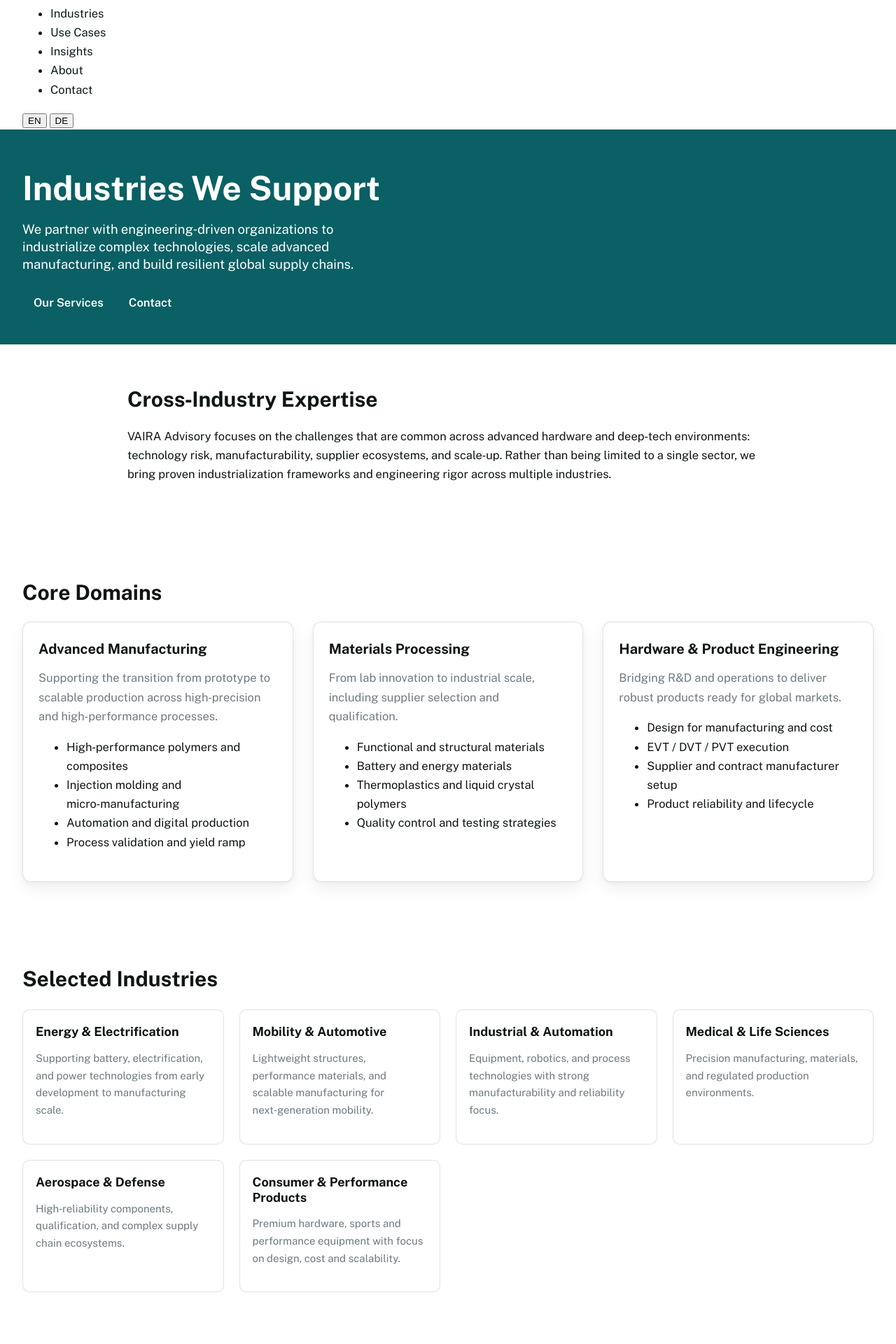
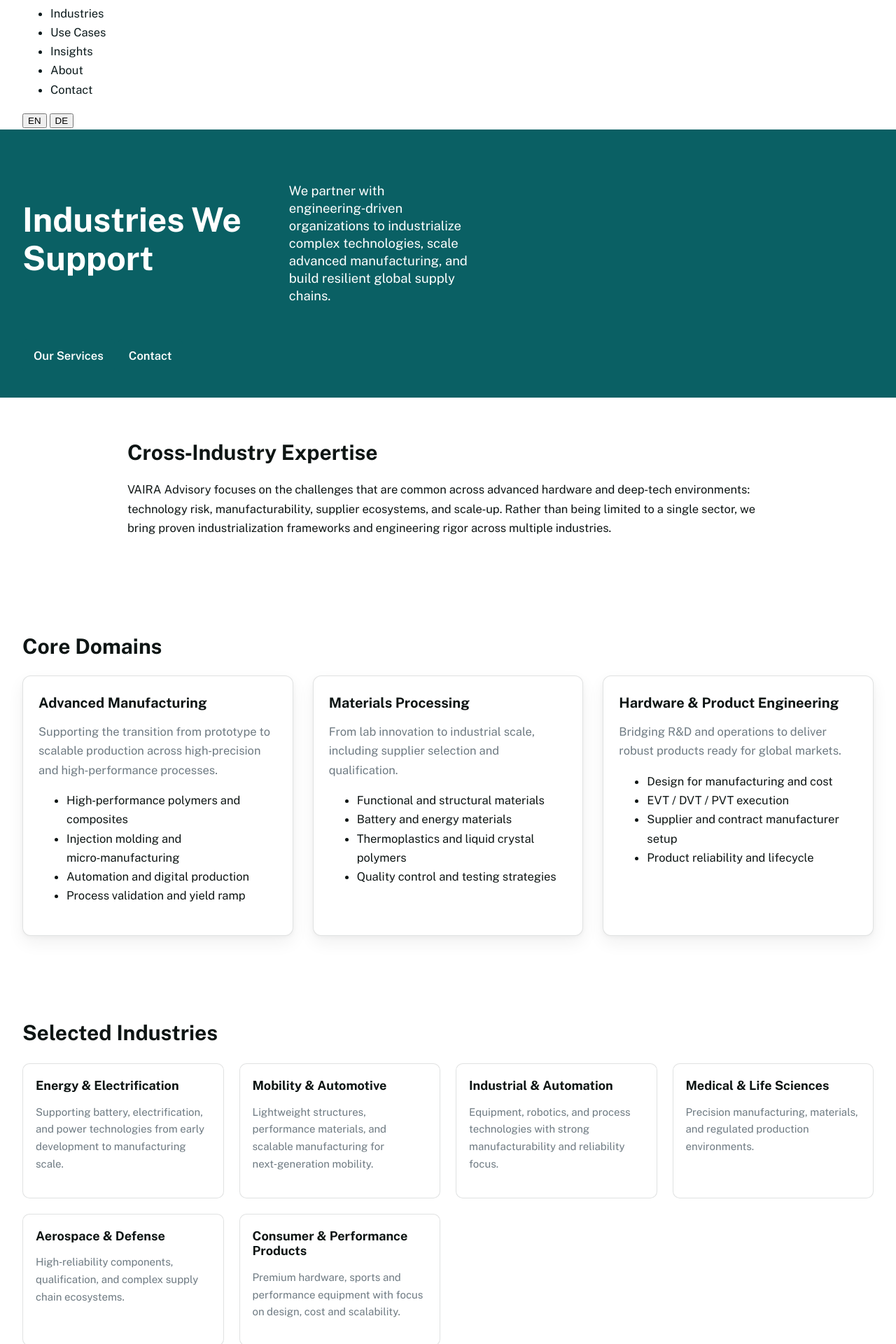
Before and after one commit to raphaelheeb/vaira-advisory, a Jekyll site: the page built from industries/index.html, in a window 1280 px wide. Shown: the part 794-2714 px from the top of the page at 70% size. Built offline with Jekyll 4.4.1, drawn with Linux system fonts in a browser that asks for light colours.

Commit message:
Update index.html

```diff
--- a/industries/index.html
+++ b/industries/index.html
@@ -7,7 +7,7 @@
 ---
 
 <!-- ================= HERO ================= -->
-<section class="hero hero--industries" id="hero">
+<section class="hero hero-hero--industries" id="hero">
   <div class="content-wrapper wrapper--wide">
     <div class="hero-grid">
 
```
